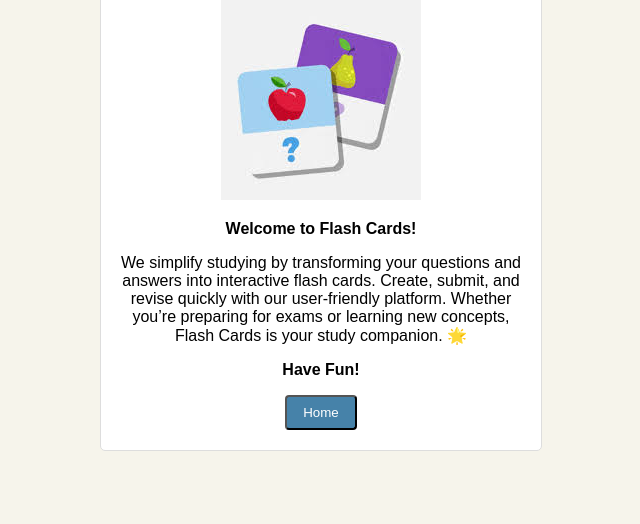
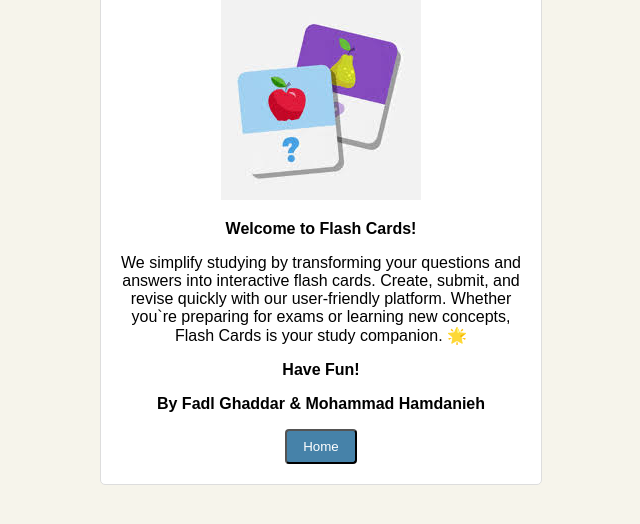
Before and after one commit to FadlGh/Flash-Card, a plain HTML site: page html/about.html in a window 1280 px wide. Shown: the part 164-688 px from the top of the page, without its empty margins (319-959 px from the left). Drawn offline with Linux system fonts and the light colour scheme.

Commit message:
added credits

```diff
--- a/css/start.css
+++ b/css/start.css
@@ -37,8 +37,15 @@ body {
 
 .title {
   text-align: center;
-  margin: 100px 0;
+  margin: 100px 0 20px 0;
   font-size: 5em;
+  color: rgb(31, 31, 31);
+}
+
+p {
+  text-align: center;
+  margin: 5px 0 80px 0;
+  font-size: 1em;
   color: rgb(31, 31, 31);
 }
 
--- a/html/about.html
+++ b/html/about.html
@@ -15,11 +15,13 @@
       <p>
         We simplify studying by transforming your questions and answers into
         interactive flash cards. Create, submit, and revise quickly with our
-        user-friendly platform. Whether you’re preparing for exams or learning
+        user-friendly platform. Whether you`re preparing for exams or learning
         new concepts, Flash Cards is your study companion. 🌟
       </p>
 
       <p><b>Have Fun!</b></p>
+      <p><b>By Fadl Ghaddar & Mohammad Hamdanieh</b></p>
+
       <a href="start.html">
         <button>Home</button>
       </a>
```
Also changed, not shown: html/start.html (+1 -0 lines).
